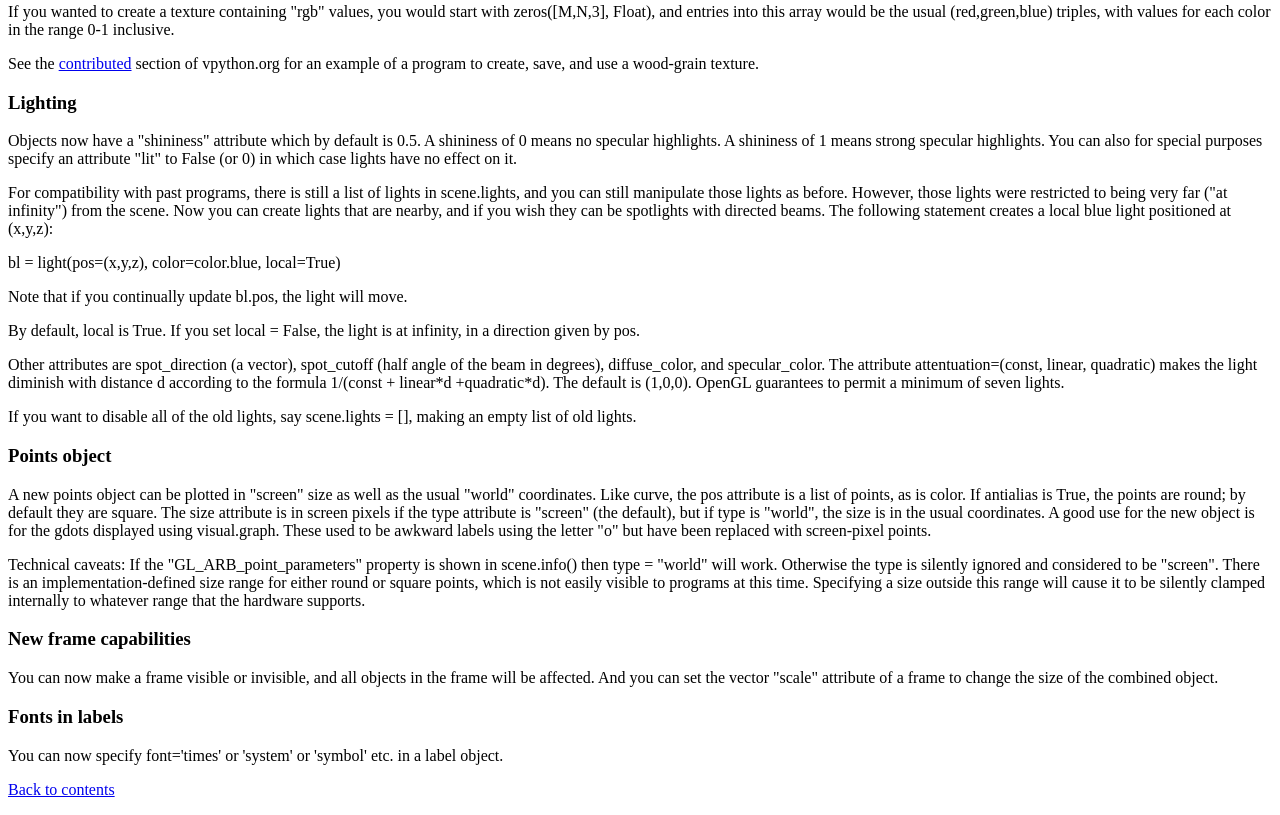
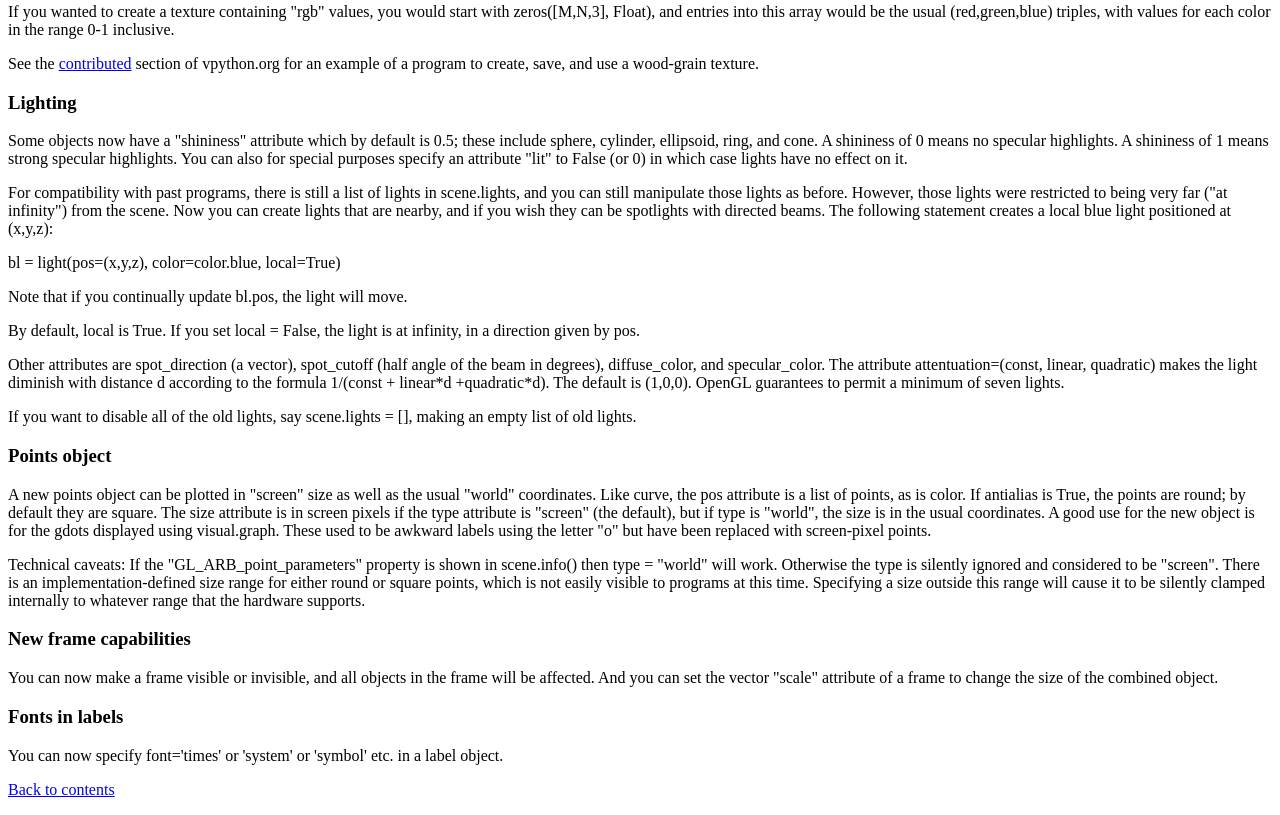
Before and after one commit to vpython/visual.obsolete, a plain HTML site: page docs/visual/texture-opacity-lighting.html in a window 1280 px wide. Shown: the part 853-1668 px from the top of the page. Drawn offline with Linux system fonts and the light colour scheme.

Commit message:
List the objects that currently support shininess.

```diff
--- a/docs/visual/texture-opacity-lighting.html
+++ b/docs/visual/texture-opacity-lighting.html
@@ -56,10 +56,11 @@
   section of vpython.org for an example of a program to create, save, and use
   a wood-grain texture.</p>
 <h3>Lighting</h3>
-<p>Objects now have a &quot;shininess&quot; attribute which by default is 0.5.
-  A shininess of 0 means no specular highlights. A shininess of 1 means strong
-  specular highlights. You can also for special purposes specify an attribute
-  &quot;lit&quot; to False (or 0) in which case lights have no effect on it.</p>
+<p>Some objects now have a &quot;shininess&quot; attribute which by default is
+  0.5; these include sphere, cylinder, ellipsoid, ring, and cone. A shininess
+  of 0 means no specular highlights. A shininess of 1 means strong specular highlights.
+  You can also for special purposes specify an attribute &quot;lit&quot; to False
+  (or 0) in which case lights have no effect on it.</p>
 <p>For compatibility with past programs, there is still a list of lights in scene.lights,
   and you can still manipulate those lights as before. However, those lights were
   restricted to being very far (&quot;at infinity&quot;) from the scene. Now you
```
